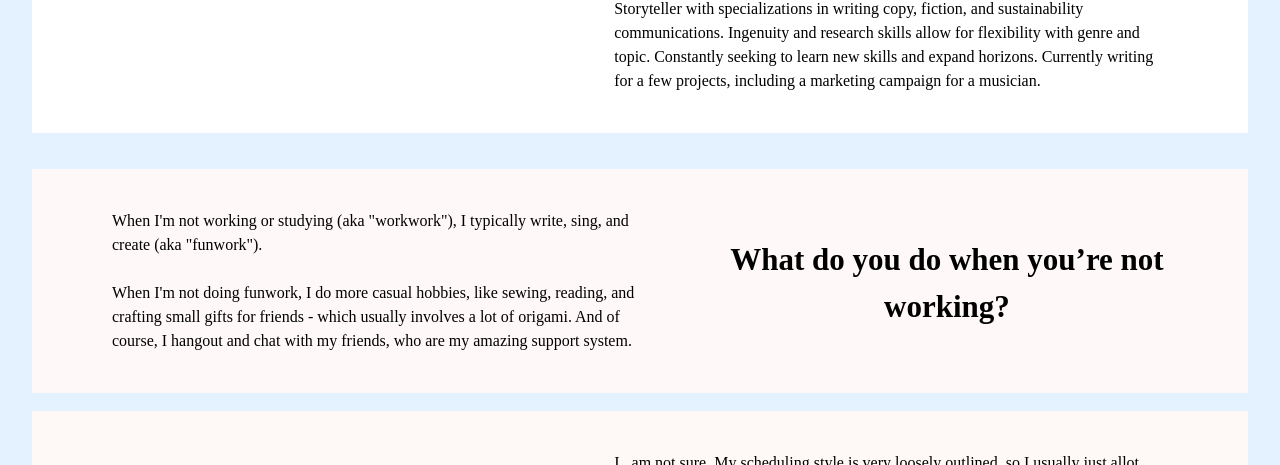
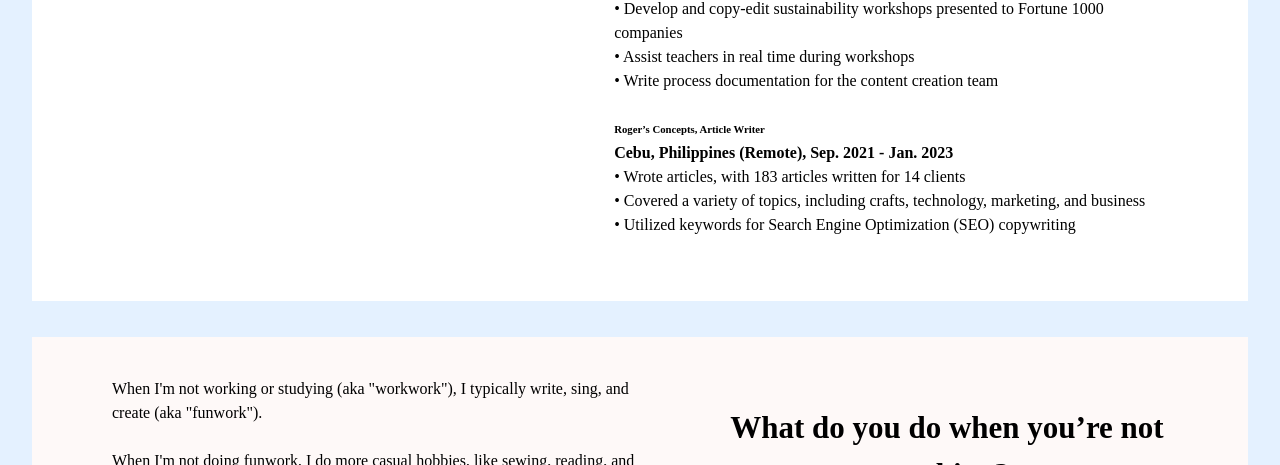
Before and after one commit to katelynnbautistayoung/katelynnbautistayoung.github.io, a plain HTML site: page resume.html in a window 1280 px wide. Shown: the part 635-1100 px from the top of the page. Drawn offline with Linux system fonts and the light colour scheme; a web font is replaced by a local one.

Commit message:
Update resume.html

```diff
--- a/resume.html
+++ b/resume.html
@@ -77,10 +77,23 @@
 
         <div class="abouttext">
             <h6>The Carbonauts, Assistant Editor</h6>
-            <p><br><b>U.S.A. (Remote), Apr. 2022 - Current</b></p>
-          <p>
-            Storyteller with specializations in writing copy, fiction, and sustainability communications. Ingenuity and research skills allow for flexibility with genre and topic. Constantly seeking to learn new skills and expand horizons. Currently writing for a few projects, including a marketing campaign for a musician.
-          </p>
+            <p>
+            <b>U.S.A. (Remote), Apr. 2022 - Current</b>
+            <br>• Create content for publication on social media through HubSpot
+            <br>• Develop and copy-edit sustainability workshops presented to Fortune 1000 companies
+            <br>• Assist teachers in real time during workshops
+            <br>• Write process documentation for the content creation team
+            <br>
+            <br>
+            <h6>Roger’s Concepts, Article Writer</h6>
+            <p>
+            <b>Cebu, Philippines (Remote), Sep. 2021 - Jan. 2023</b>
+            <br>• Wrote articles, with 183 articles written for 14 clients
+            <br>• Covered a variety of topics, including crafts, technology, marketing, and business
+            <br>• Utilized keywords for Search Engine Optimization (SEO) copywriting
+            <br>
+            <br>
+            </p>
         </div>
       </div>
     </div>
```
